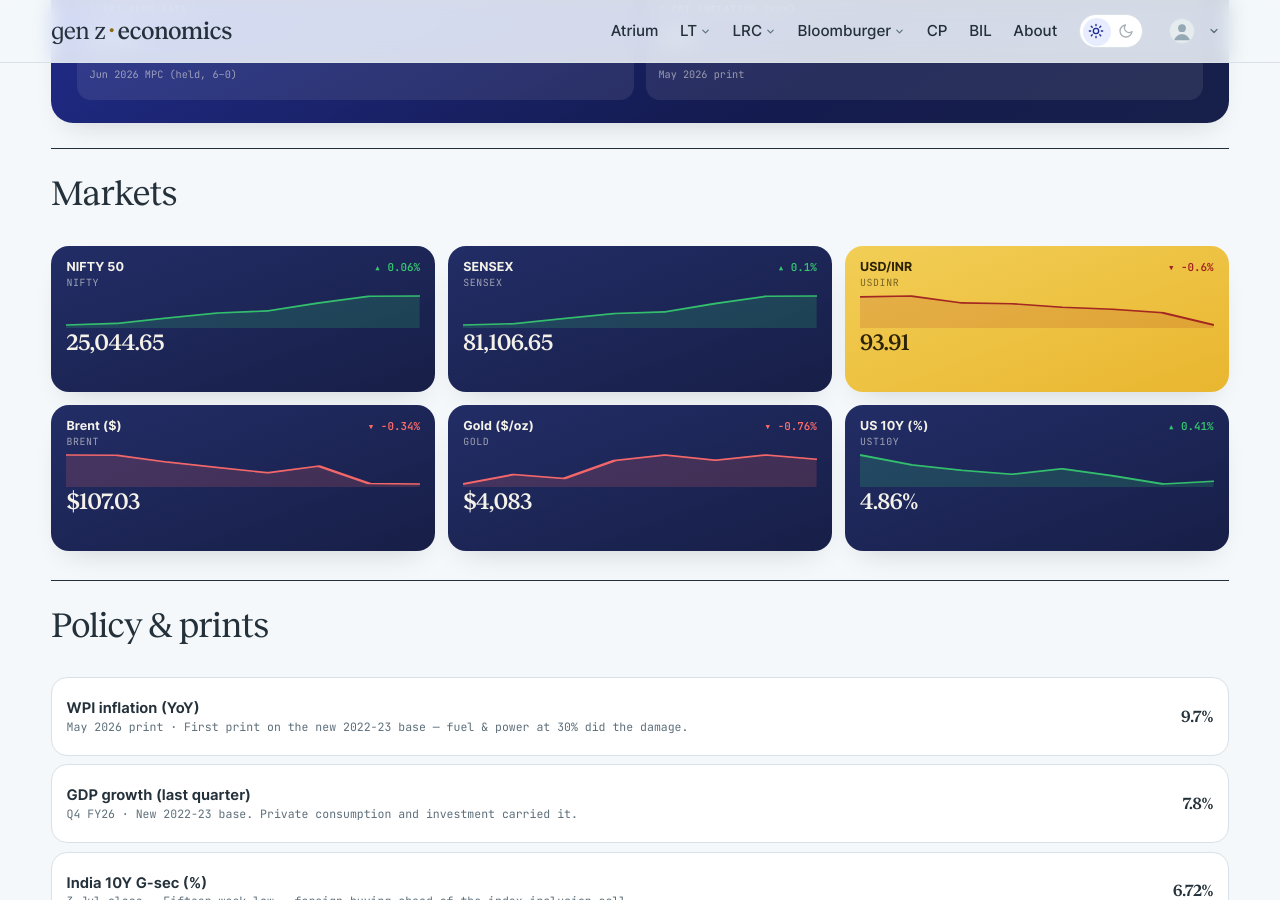
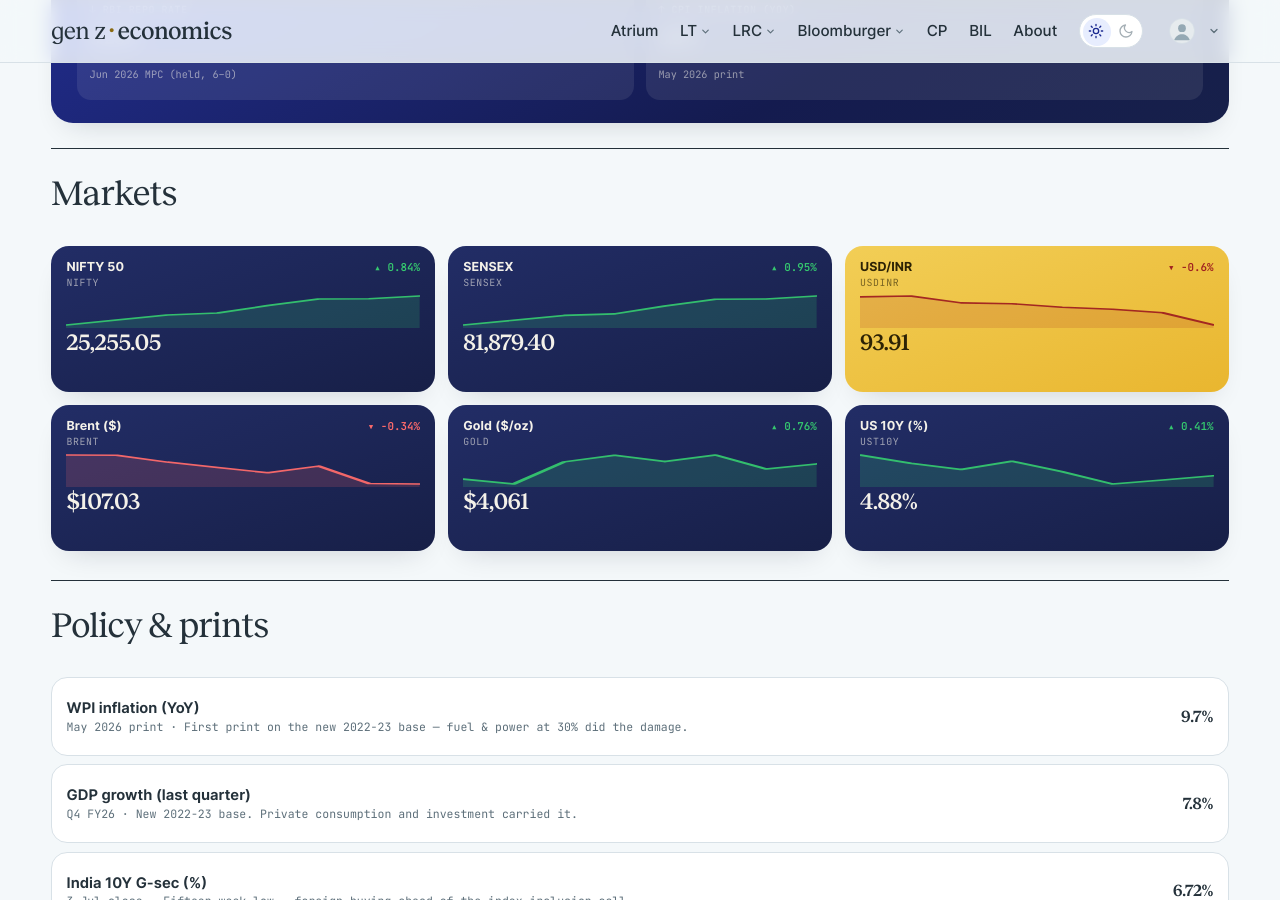
Before and after one commit to harsharya7021/genz-economics.com, a Jekyll site: the page built from macro-watch.html, in a window 1280 px wide and 900 px high, scrolled down 599 px. Built offline with Jekyll 4.4.1, drawn with Linux system fonts in a browser that asks for light colours; comment, search, counter and statistics services are not loaded.

Commit message:
data: morning market refresh

```diff
--- a/_data/macro.json
+++ b/_data/macro.json
@@ -1,34 +1,34 @@
 {
-  "as_of": "9 Nov 2026 close",
+  "as_of": "11 Nov 2026 close",
   "auto": {
     "nifty": {
       "label": "NIFTY 50",
-      "v": "25,044.65",
-      "chg": 0.06,
+      "v": "25,255.05",
+      "chg": 0.84,
       "spark": [
-        22936.75,
         23053.1,
         23440.801,
         23810.85,
         23960.6,
         24536.6,
         25030.35,
-        25044.65
+        25044.65,
+        25255.051
       ]
     },
     "sensex": {
       "label": "SENSEX",
-      "v": "81,106.65",
-      "chg": 0.1,
+      "v": "81,879.40",
+      "chg": 0.95,
       "spark": [
-        74151.039,
         74459.531,
         75692.781,
         76917.852,
         77301.398,
         79310.008,
         81028.023,
-        81106.648
+        81106.648,
+        81879.398
       ]
     },
     "usdinr": {
@@ -63,32 +63,32 @@
     },
     "gold": {
       "label": "Gold ($/oz)",
-      "v": "$4,083",
-      "chg": -0.76,
+      "v": "$4,061",
+      "chg": 0.76,
       "spark": [
-        3898.9,
         3969.6,
         3940.4,
         4073.0,
         4113.5,
         4074.9,
         4114.5,
-        4083.3
+        4030.2,
+        4061.0
       ]
     },
     "ust10y": {
       "label": "US 10Y (%)",
-      "v": "4.86%",
+      "v": "4.88%",
       "chg": 0.41,
       "spark": [
-        5.05,
         4.98,
         4.94,
         4.91,
         4.95,
         4.9,
         4.84,
-        4.86
+        4.86,
+        4.88
       ]
     }
   },
--- a/_data/markets.yml
+++ b/_data/markets.yml
@@ -2,16 +2,15 @@
 # USD/INR) are refreshed each weekday morning by the market-data workflow;
 # the India 10Y G-Sec line is maintained by hand. Do not hand-edit the
 # live tickers — the job overwrites them.
-as_of: 9 Nov 2026
+as_of: 11 Nov 2026
 tickers:
 - symbol: NIFTY 50
   code: ^NSEI
-  value: 25,044.65
-  change: '+14.30'
-  pct: +0.06%
+  value: 25,255.05
+  change: '+210.40'
+  pct: +0.84%
   dir: up
   spark:
-  - 22936.75
   - 23053.1
   - 23440.801
   - 23810.85
@@ -19,14 +18,14 @@ tickers:
   - 24536.6
   - 25030.35
   - 25044.65
+  - 25255.051
 - symbol: SENSEX
   code: BSE
-  value: 81,106.65
-  change: '+78.62'
-  pct: +0.10%
+  value: 81,879.40
+  change: '+772.75'
+  pct: +0.95%
   dir: up
   spark:
-  - 74151.039
   - 74459.531
   - 75692.781
   - 76917.852
@@ -34,6 +33,7 @@ tickers:
   - 79310.008
   - 81028.023
   - 81106.648
+  - 81879.398
 - symbol: USD / INR
   code: FX
   value: '93.91'
```
